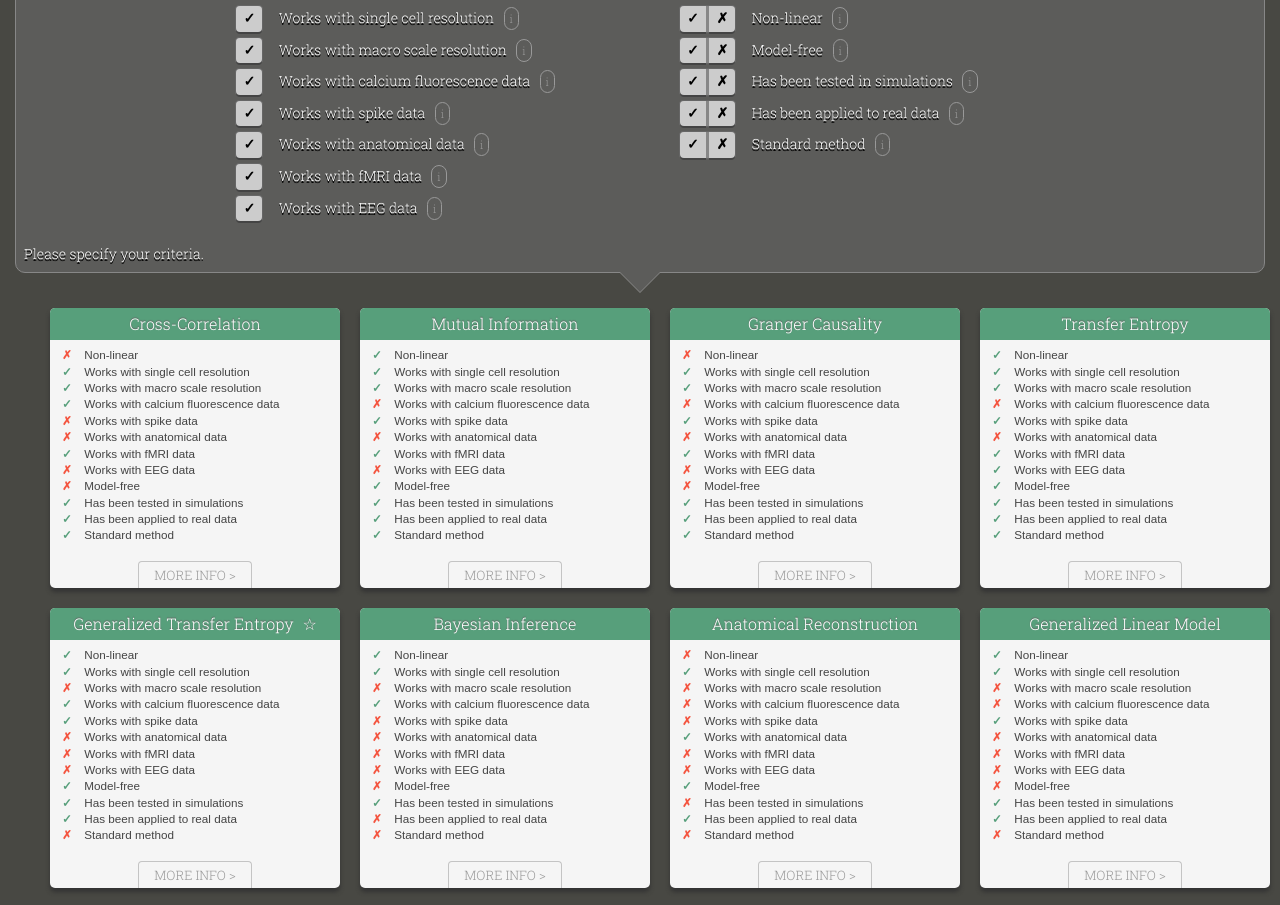
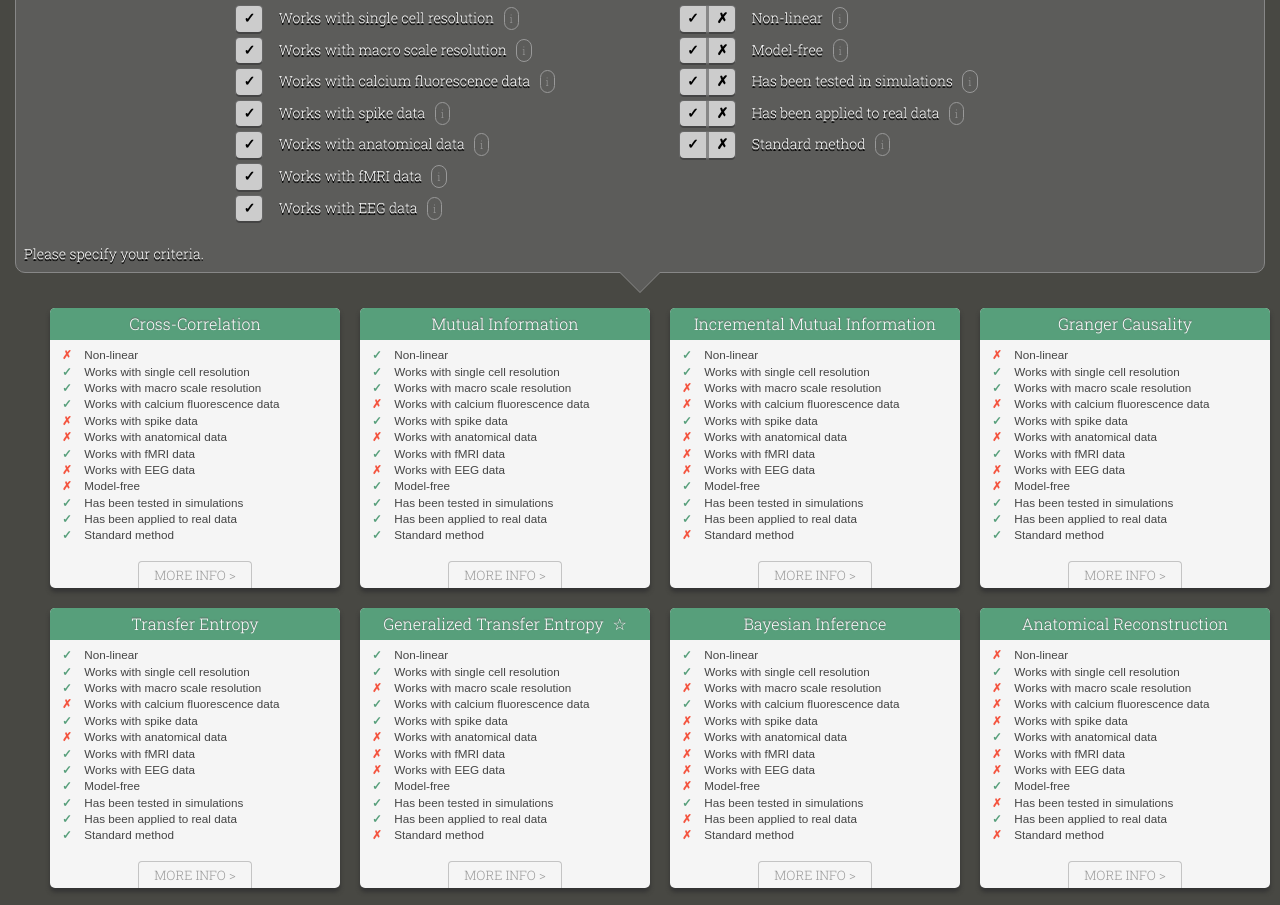
Before and after one commit to olavolav/ChooseReconstruction, a plain HTML site: page index.html in a window 1280 px wide. Shown: the part 569-1474 px from the top of the page. Drawn offline with nearby package versions, Linux system fonts and the light colour scheme.

Commit message:
Added first version of Incremental MI.
Info has not been discussed with author of IMI, so no "verified" star yet.

```diff
--- a/index.html
+++ b/index.html
@@ -173,6 +173,20 @@
           'Quinn, C.J., Coleman, T.P., Kiyavash, N., and Hatsopoulos, N.G. (2010). Estimating the directed information to infer causal relationships in ensemble neural spike train recordings. J Comput Neurosci 30, 17–44.': 'http://www.springerlink.com/index/10.1007/s10827-010-0247-2'}
       }));
 
+      methods.add( new app.ReconstructionMethod({name: "Incremental Mutual Information",
+        properties: {
+          "Works with single cell resolution" : true,
+          "Non-linear" : true,
+          "Model-free" : true,
+          "Works with spike data" : true,
+          "Has been tested in simulations": true,
+          "Has been applied to real data": true
+        },
+        description: 'Incremental Mutual Information is a modification of Mutual Information which conditions out temporal dependencies in the responses of neurons, to better disambiguate different connectivity motifs.',
+        references: {
+          'Singh, A., and Lesica, N.A. (2010). Incremental mutual information: A new method for characterizing the strength and dynamics of connections in neuronal circuits. PLoS Comput Biol 6, e1001035.': 'http://dx.plos.org/10.1371/journal.pcbi.1001035.g005'}
+      }));
+
       methods.add( new app.ReconstructionMethod({name: "Granger Causality",
         properties: {
           "Works with single cell resolution" : true,
```
